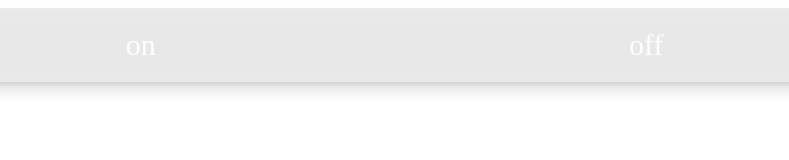
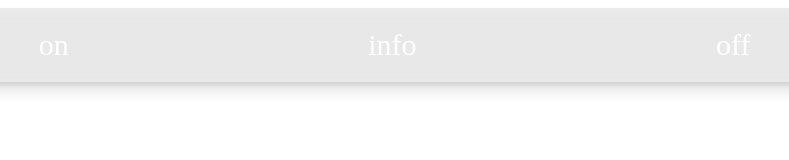
Before and after one commit to Dinoel27/molecules, a plain HTML site: page index.html in a window 1280 px wide. Shown: the full height of the page, 149-938 px from the left. Drawn offline with Linux system fonts and the light colour scheme.

Commit message:
Update index.html

```diff
--- a/index.html
+++ b/index.html
@@ -18,15 +18,15 @@
         <!-- try adding webgl inside mr-panel to see what happens  -->
         <!-- <mr-panel></mr-panel> -->
 
-        <mr-panel data-position="0.2 -0.9 0" class="bar">
+        <mr-panel data-position="0.2 0.5 0" class="bar">
             <mr-button class="button" onclick="toggleObjectVisibility()">on</mr-button>
-
+            <mr-button class="button" onclick="toggleObjectVisibilityOff()">info</mr-button>
             <mr-button class="button" onclick="toggleObjectVisibilityOff()">off</mr-button>
 
         </mr-panel>
 
         <mr-entity data-comp-anchor="type:plane; label: table;">
-            <mr-model id="model" data-position="0 0 -0.75" class="molecule" src="./assets/5CEO/5ceo.glb" style="visibility:hidden;"></mr-model>
+            <mr-model id="model" data-position="0 0.1 -0.55" class="molecule" src="./assets/5CEO/5ceo.glb" style="visibility:hidden;"></mr-model>
         </mr-entity>
 
         <!-- <mr-entity data-position="0 0 0" data-rotation="0 0 0"
```
